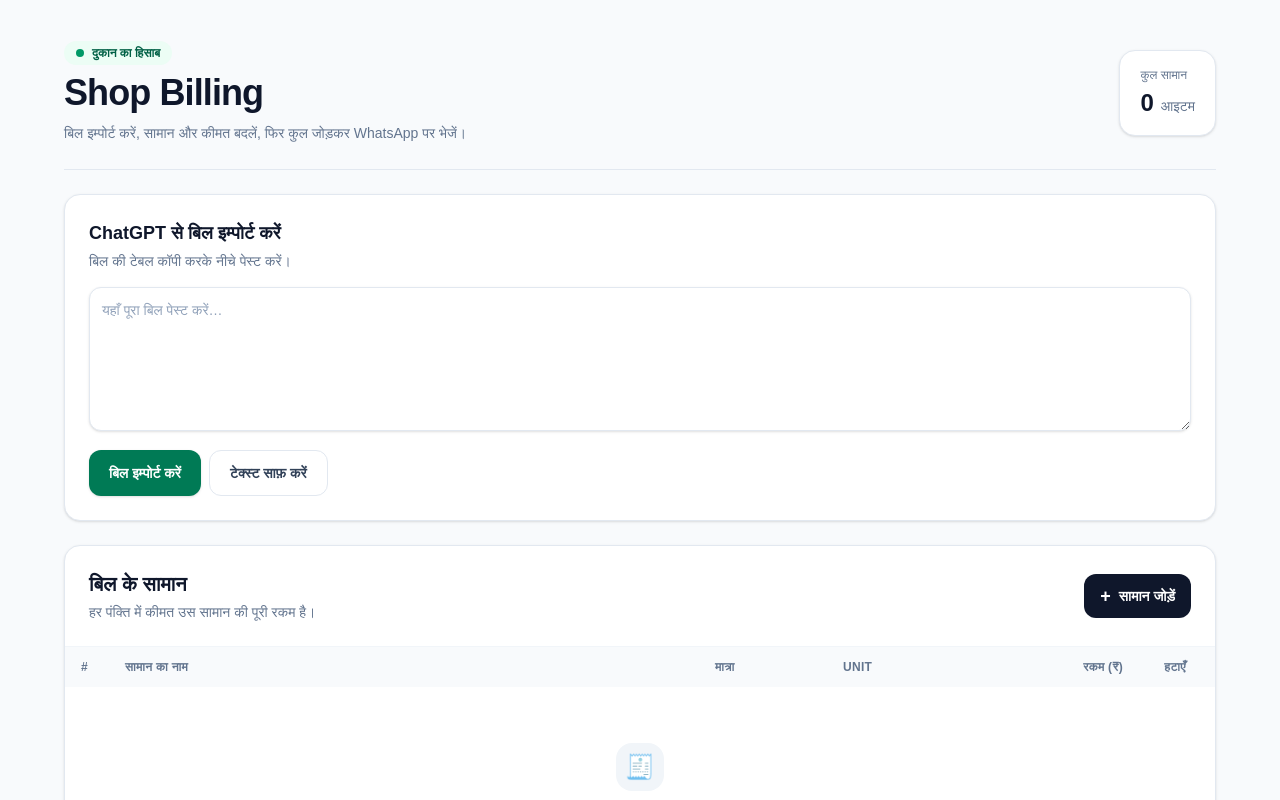
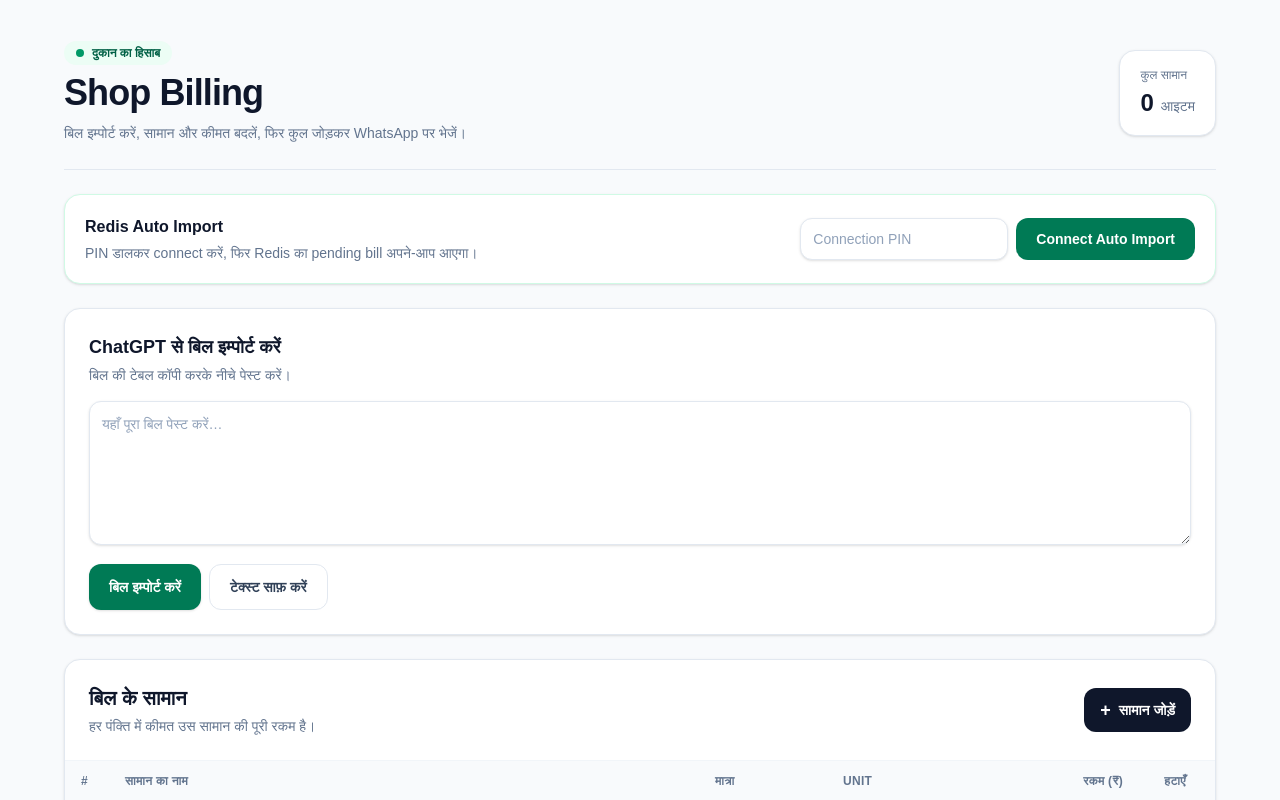
Before and after one commit to shivam9aug1996/shop-bill, a Next.js app: page / in a window 1280 px wide. Shown: the top 800 px of the page. Built offline with nearby package versions, Linux system fonts and the light colour scheme; no server answers.

Commit message:
Add Redis auto-import UI and polling

```diff
--- a/app/page.tsx
+++ b/app/page.tsx
@@ -8,7 +8,7 @@ import {
   UNITS,
   type BillItem,
 } from "@/lib/bill";
-import { useEffect, useState } from "react";
+import { useCallback, useEffect, useRef, useState } from "react";
 
 const inputClass =
   "w-full rounded-xl border border-slate-200 bg-white px-3 py-2.5 text-sm text-slate-900 shadow-sm outline-none transition placeholder:text-slate-400 hover:border-slate-300 focus:border-emerald-600 focus:ring-4 focus:ring-emerald-600/10";
@@ -19,6 +19,10 @@ export default function Home() {
   const [message, setMessage] = useState("");
   const [messageType, setMessageType] = useState<"success" | "error">("success");
   const [loaded, setLoaded] = useState(false);
+  const [connected, setConnected] = useState(false);
+  const [pin, setPin] = useState("");
+  const [connecting, setConnecting] = useState(false);
+  const lastImportedBill = useRef<string | null>(null);
 
   useEffect(() => {
     try {
@@ -34,6 +38,91 @@ export default function Home() {
     if (!loaded) return;
     localStorage.setItem(STORAGE_KEY, JSON.stringify(items));
   }, [items, loaded]);
+
+
+  const pollPendingBill = useCallback(async () => {
+    try {
+      const response = await fetch("/api/bills/pending", { cache: "no-store" });
+      if (response.status === 401) {
+        setConnected(false);
+        return;
+      }
+      if (!response.ok) {
+        if (response.status === 503) {
+          setMessageType("error");
+          setMessage("Redis configuration जाँचें: Vercel environment variables सेट होने चाहिए।");
+        }
+        return;
+      }
+
+      const data = (await response.json()) as {
+        connected: boolean;
+        bill: { createdAt: string; items: { name: string; quantity: number; unit: string; price: number }[] } | null;
+      };
+      setConnected(true);
+      if (!data.bill || !Array.isArray(data.bill.items)) return;
+      if (lastImportedBill.current === data.bill.createdAt) return;
+
+      const importedItems: BillItem[] = data.bill.items.map((item) => ({
+        id: crypto.randomUUID(),
+        name: item.name,
+        quantity: String(item.quantity),
+        unit: normalizeUnit(item.unit),
+        price: String(item.price),
+      }));
+      lastImportedBill.current = data.bill.createdAt;
+      setItems(importedItems);
+      setMessageType("success");
+      setMessage(`Redis से ${importedItems.length} सामान वाला बिल इम्पोर्ट हो गया।`);
+    } catch {
+      // Keep the bill editor usable if the network is temporarily unavailable.
+    }
+  }, []);
+
+  useEffect(() => {
+    if (loaded) void pollPendingBill();
+  }, [loaded, pollPendingBill]);
+
+  useEffect(() => {
+    if (!connected) return;
+    void pollPendingBill();
+    const interval = window.setInterval(() => void pollPendingBill(), 4000);
+    return () => window.clearInterval(interval);
+  }, [connected, pollPendingBill]);
+
+  async function connectAutoImport(event: React.FormEvent<HTMLFormElement>) {
+    event.preventDefault();
+    setConnecting(true);
+    try {
+      const response = await fetch("/api/auth/connect", {
+        method: "POST",
+        headers: { "Content-Type": "application/json" },
+        body: JSON.stringify({ pin }),
+      });
+      const data = (await response.json()) as { error?: string };
+      if (!response.ok) {
+        setMessageType("error");
+        setMessage(data.error || "Website connect नहीं हो पाई।");
+        return;
+      }
+      setPin("");
+      setConnected(true);
+      setMessageType("success");
+      setMessage("Website connect हो गई। Redis से bill अपने-आप check होगा।");
+    } catch {
+      setMessageType("error");
+      setMessage("Connect नहीं हो पाया। Internet connection जाँचें।");
+    } finally {
+      setConnecting(false);
+    }
+  }
+
+  async function disconnectAutoImport() {
+    await fetch("/api/auth/disconnect", { method: "POST" });
+    setConnected(false);
+    setMessageType("success");
+    setMessage("Auto Import disconnect हो गया।");
+  }
 
   const total = billGrandTotal(items);
 
@@ -113,6 +202,38 @@ export default function Home() {
             <p className="mt-1 text-2xl font-bold">{items.length} <span className="text-sm font-medium text-slate-500">आइटम</span></p>
           </div>
         </header>
+
+        <section className="rounded-2xl border border-emerald-100 bg-white p-4 shadow-sm sm:p-5">
+          <div className="flex flex-col gap-3 sm:flex-row sm:items-center sm:justify-between">
+            <div>
+              <h2 className="font-bold">Redis Auto Import</h2>
+              <p className="mt-1 text-sm text-slate-500">
+                {connected ? "Connected — नए bills अपने-आप हर 4 सेकंड में check होंगे।" : "PIN डालकर connect करें, फिर Redis का pending bill अपने-आप आएगा।"}
+              </p>
+            </div>
+            {connected ? (
+              <button type="button" onClick={disconnectAutoImport} className="rounded-xl border border-slate-200 px-4 py-2.5 text-sm font-semibold text-slate-700 hover:bg-slate-50">
+                Disconnect
+              </button>
+            ) : (
+              <form onSubmit={connectAutoImport} className="flex w-full flex-col gap-2 sm:w-auto sm:flex-row">
+                <input
+                  type="password"
+                  value={pin}
+                  onChange={(event) => setPin(event.target.value)}
+                  placeholder="Connection PIN"
+                  aria-label="Auto Import connection PIN"
+                  autoComplete="current-password"
+                  required
+                  className={`${inputClass} sm:w-52`}
+                />
+                <button type="submit" disabled={connecting} className="rounded-xl bg-emerald-700 px-5 py-2.5 text-sm font-semibold text-white disabled:cursor-not-allowed disabled:opacity-60">
+                  {connecting ? "Connecting…" : "Connect Auto Import"}
+                </button>
+              </form>
+            )}
+          </div>
+        </section>
 
         <section className="rounded-2xl border border-slate-200 bg-white p-4 shadow-sm sm:p-6">
           <div className="mb-4">
```
